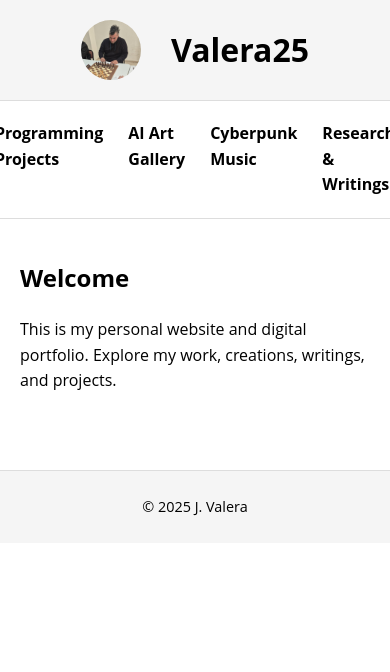
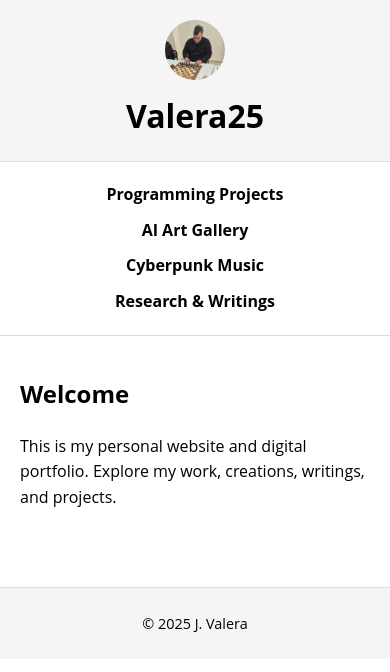
Before and after one commit to JValera12/jvalera12.github.io, a plain HTML site: page index.html in a window 390 px wide. Drawn offline with Linux system fonts and the light colour scheme; a script that the page names is missing.

Commit message:
Update main.css

```diff
--- a/style/main.css
+++ b/style/main.css
@@ -20,22 +20,48 @@ header h1 {
   font-size: 2em;
 }
 
+.profile-header {
+  display: flex;
+  align-items: center;
+  justify-content: center;
+  gap: 15px;
+  padding: 20px;
+}
+
+.profile-pic {
+  width: 60px;
+  height: 60px;
+  border-radius: 50%;
+  object-fit: cover;
+}
+
+nav {
+  display: flex;
+  justify-content: center;
+  padding: 20px 0;
+  background-color: #ffffff;
+  border-bottom: 1px solid #ddd;
+}
+
 nav ul {
   list-style: none;
   padding: 0;
+  margin: 0;
   display: flex;
-  gap: 15px;
-  margin-top: 10px;
+  gap: 25px;
 }
 
 nav a {
   text-decoration: none;
-  color: #000000;
+  color: #000;
   font-weight: bold;
+  transition: color 0.3s ease, border-bottom 0.3s ease;
+  padding-bottom: 5px;
 }
 
 nav a:hover {
   color: #007acc;
+  border-bottom: 2px solid #007acc;
 }
 
 main {
@@ -52,77 +78,21 @@ footer {
   border-top: 1px solid #ddd;
   margin-top: 40px;
 }
-.profile-pic {
-  width: 50px;
-  height: 50px;
-  border-radius: 50%;
-  margin-right: 15px;
-  object-fit: cover;
-  vertical-align: middle;
-}
+
+@media (max-width: 768px) {
   .profile-header {
-  display: flex;
-  align-items: center;
-  justify-content: center;
-  gap: 15px;
-  padding: 20px;
-}
-
-.profile-pic {
-  width: 60px;
-  height: 60px;
-  border-radius: 50%;
-  object-fit: cover;
-}
-nav {
-  display: flex;
-  justify-content: center;
-  padding: 20px 0;
-  background-color: #ffffff;
-  border-bottom: 1px solid #ddd;
+    flex-direction: column;
+    gap: 10px;
   }
 
   nav ul {
-  list-style: none;
-  padding: 0;
-  display: flex;
-  gap: 25px;
-  margin: 0;
+    flex-direction: column;
+    align-items: center;
+    gap: 10px;
+    padding: 10px 0;
   }
 
-nav a {
-  text-decoration: none;
-  color: #000;
-  font-weight: bold;
-  transition: color 0.3s ease;
+  nav {
+    padding: 10px 0;
   }
-
-nav a:hover {
-  color: #007acc;
 }
-nav {
-  display: flex;
-  justify-content: center;
-  padding: 20px 0;
-  background-color: #ffffff;
-  border-bottom: 1px solid #ddd;
-}
-
-nav ul {
-  list-style: none;
-  padding: 0;
-  display: flex;
-  gap: 25px;
-  margin: 0;
-}
-
-nav a {
-  text-decoration: none;
-  color: #000;
-  font-weight: bold;
-  transition: color 0.3s ease;
-}
-
-nav a:hover {
-  color: #007acc;
-}
```
Lines whose indentation alone changed are shown as unchanged.
